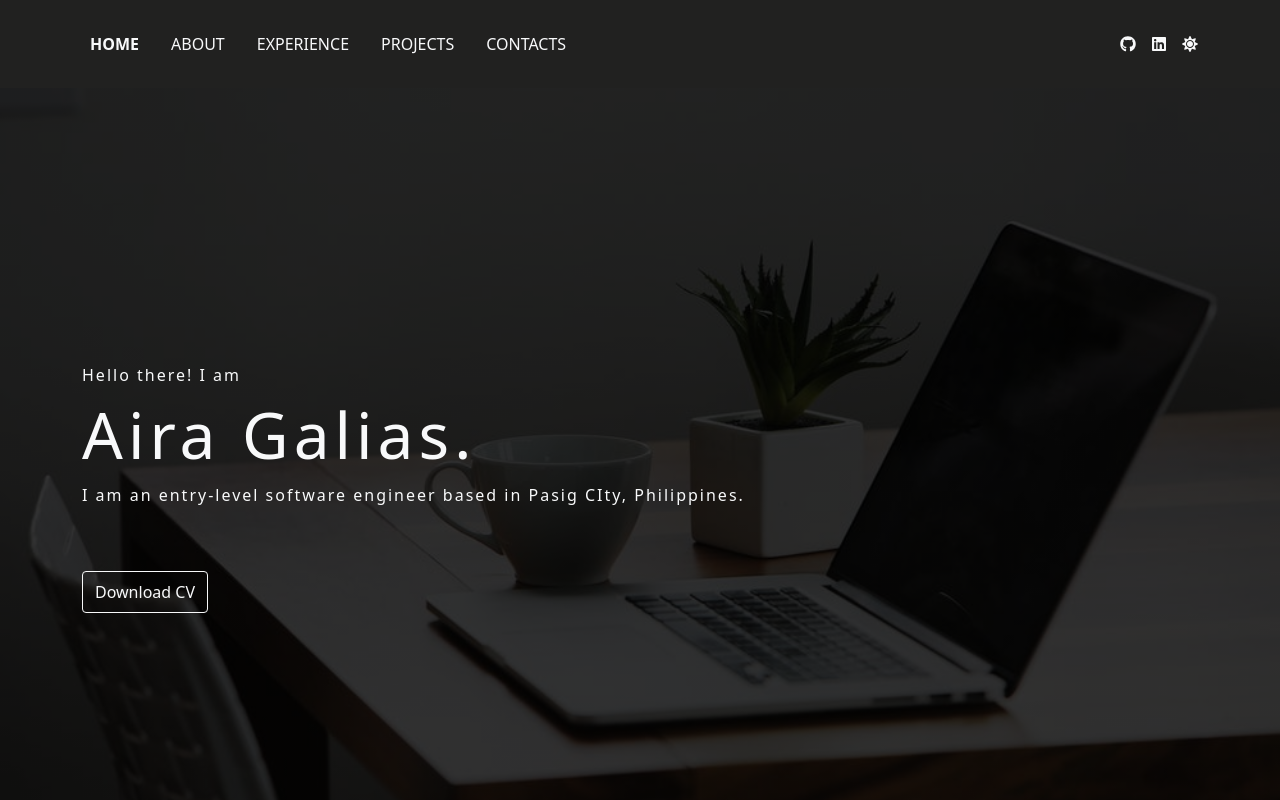
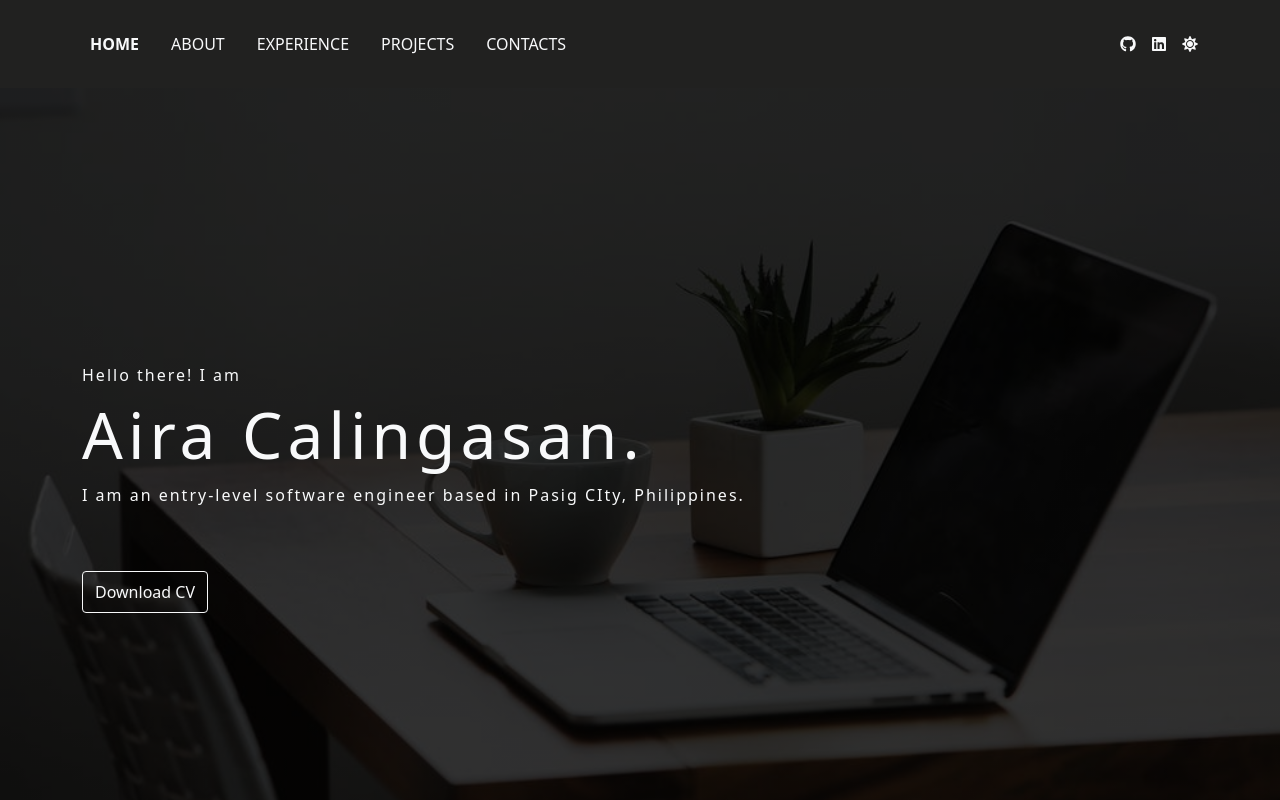
Before and after one commit to airacalins/my-portfolio, a React (Create React App) app: page / in a window 1280 px wide. Shown: the top 800 px of the page. Built offline with nearby package versions, Linux system fonts and the light colour scheme.

Commit message:
change last name

```diff
--- a/src/features/home/Home.tsx
+++ b/src/features/home/Home.tsx
@@ -13,7 +13,7 @@ const Home = () => {
         <div className={`${themeClass} image__background-full vh-100 w-100 d-flex align-items-center flex-row`}>
             <Container>
                 <p className=" letter-spacing__2 text-light m-0">Hello there! I am</p>
-                <p className="title__huge letter-spacing__5 text-light m-0 w-100">Aira Galias.</p>
+                <p className="title__huge letter-spacing__5 text-light m-0 w-100">Aira Calingasan.</p>
                 <p className=" letter-spacing__2 text-light">I am an entry-level software engineer based in Pasig CIty, Philippines.</p>
                 <a href="/my-portfolio/AiraGalias-Resume.pdf" download>
                     <Button className='button__outline-light mt-5 py-2' variant="outline-light">
```
Also changed, not shown: 10 other files (tests, documents, lock files or other folders).
